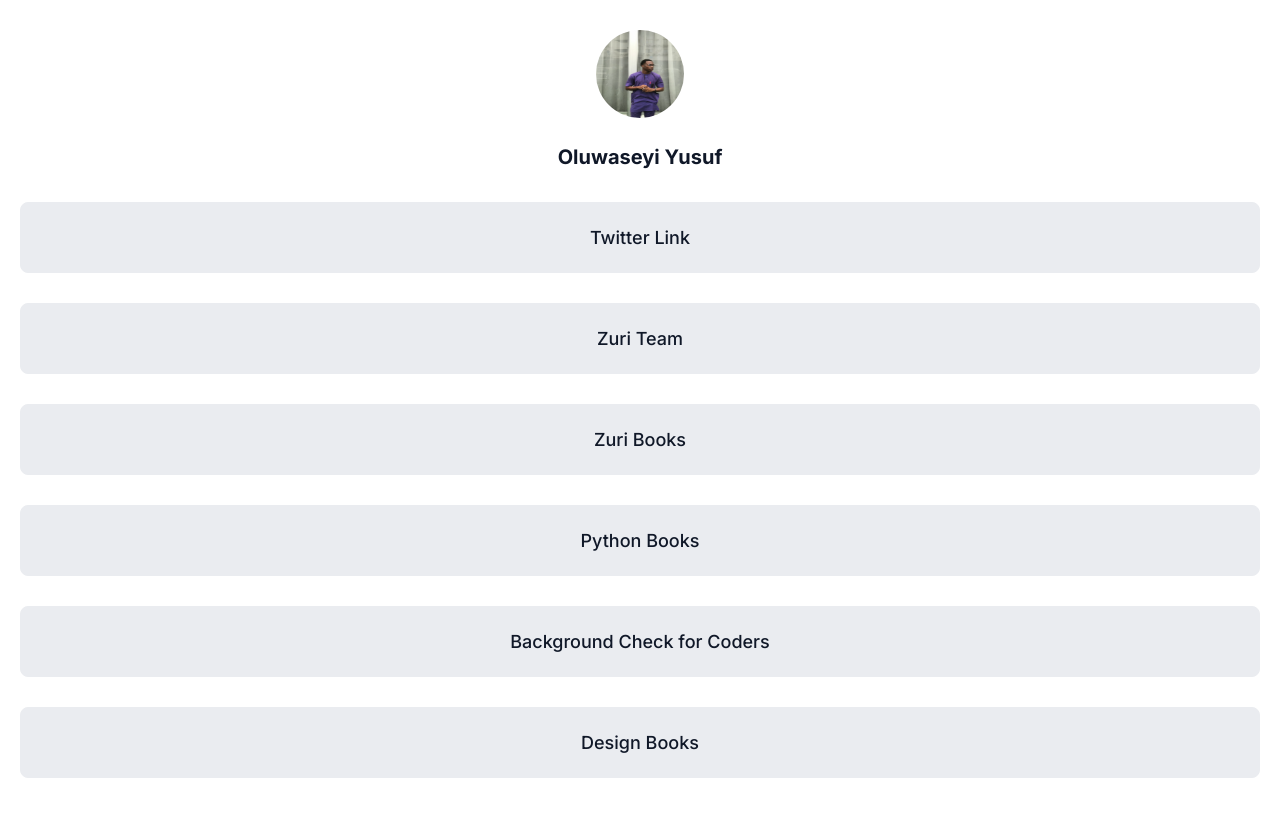
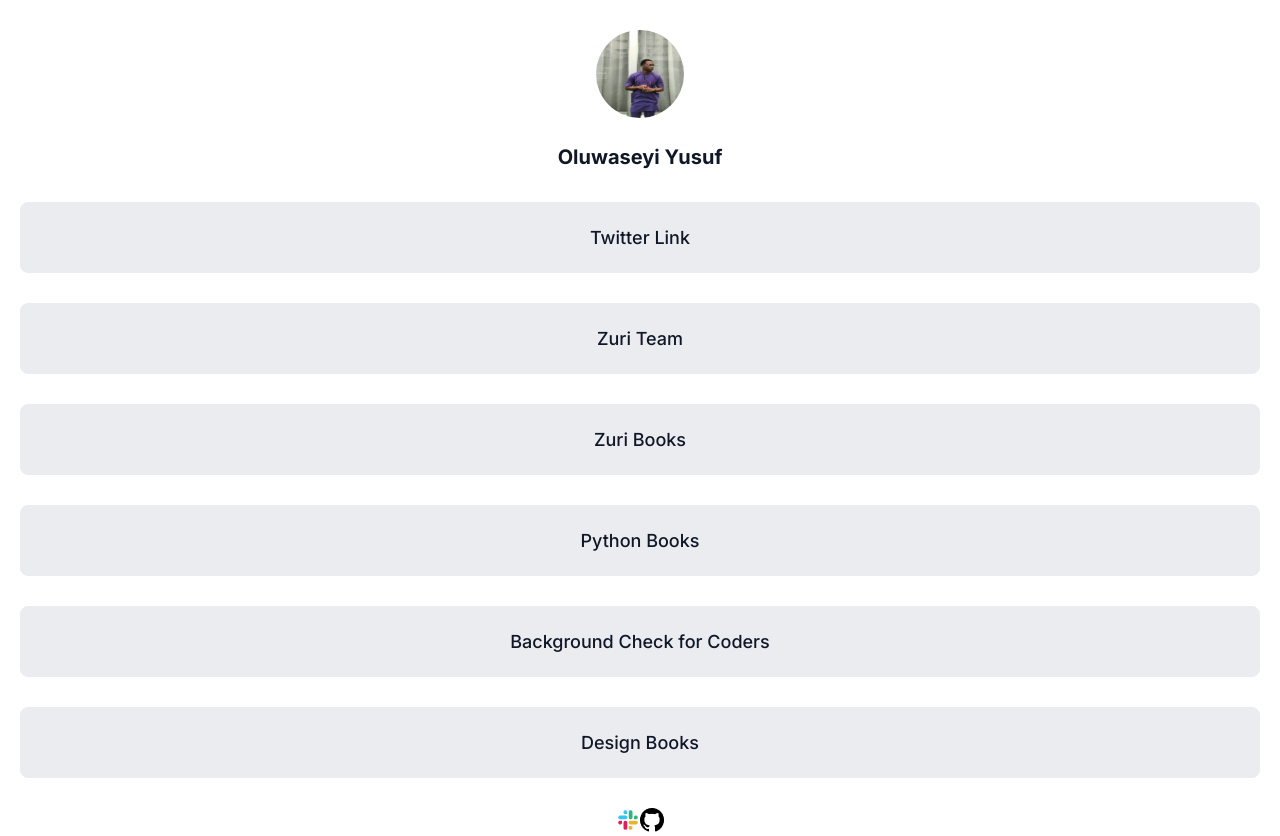
Before and after one commit to Yusuf-oluwaseyi/HNG-Task1, a React (Create React App) app: page / in a window 1280 px wide. Before the commit the page ends 808 px from the top, so only its background shows below. Built offline with nearby package versions, Linux system fonts and the light colour scheme.

Commit message:
Adding links and footer

```diff
--- a/src/App.css
+++ b/src/App.css
@@ -36,7 +36,7 @@
   line-height: 30px;
   color: #101828;
 }
-.profile a {
+.links a {
   display: flex;
   padding: 24px 32px;
   background: #EAECF0;
--- a/src/App.js
+++ b/src/App.js
@@ -1,10 +1,12 @@
 import './App.css';
 import Profile from './Profile';
+import Links from './Links';
 
 function App() {
   return (
     <div className="App">
     <Profile />
+    <Links />
     </div>
   );
 }
--- /dev/null
+++ b/src/Links.js
@@ -0,0 +1,21 @@
+import slack from './images/slack.png';
+import git from './images/github.png';
+
+const Links = () => {
+    return (
+        <div className="links">
+        <a href="https://twitter.com/xeyiToba" id='twitter'>Twitter Link</a>
+        <a href="https://training.zuri.team/”" id='btn__zuri'>Zuri Team</a>
+        <a href="http://books.zuri.team/" id='books'>Zuri Books</a>
+        <a href="https://books.zuri.team/" id='book__python'>Python Books</a>
+        <a href="https://background.zuri.team/" id='pitch'>Background Check for Coders</a>
+        <a href="https://books.zuri.team/design-rules" id='book__design'>Design Books</a>
+        <div>
+            <img src={slack} alt="" />
+            <img src={git} alt="" />
+        </div>
+        </div>
+     );
+}
+
+export default Links;
--- a/src/Profile.js
+++ b/src/Profile.js
@@ -6,12 +6,6 @@
         <img src={pic} alt="profile_img"/>
         </div>
         <p>Oluwaseyi Yusuf</p>
-        <a href="https://twitter.com/xeyiToba" id='twitter'>Twitter Link</a>
-        <a href="https://training.zuri.team/”" id='btn__zuri'>Zuri Team</a>
-        <a href="http://books.zuri.team/" id='books'>Zuri Books</a>
-        <a href="https://books.zuri.team/" id='book__python'>Python Books</a>
-        <a href="https://background.zuri.team/" id='pitch'>Background Check for Coders</a>
-        <a href="https://books.zuri.team/design-rules" id='book__design'>Design Books</a>
         </div>
      );
 }
```
Also changed, not shown: src/Footer.js (added, +14 -0 lines).
